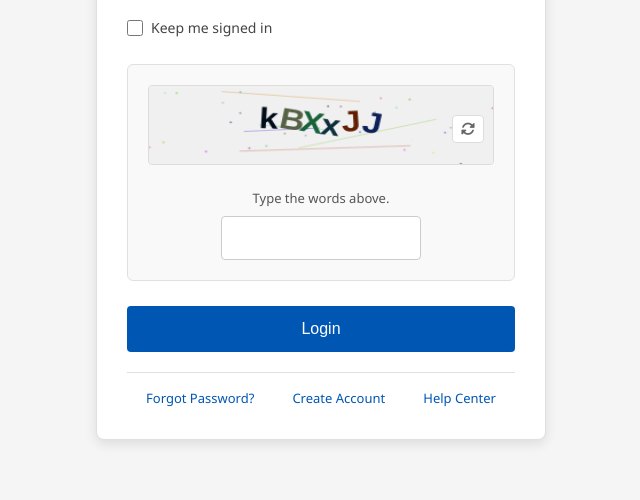
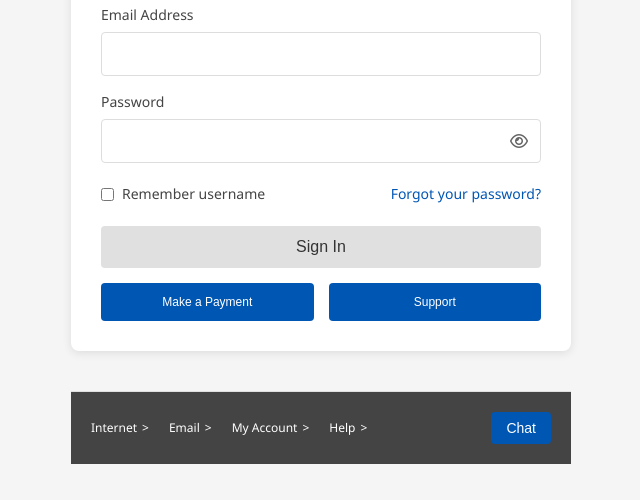
Before and after one commit to Isreal-Oparanti/EarthLink-login, a website: page index.html in a window 1280 px wide. Shown: the part 333-833 px from the top of the page, without its empty margins (319-959 px from the left). After the commit the page ends 800 px from the top, so only its background shows below. Drawn offline with Linux system fonts and the light colour scheme.

Commit message:
earthlink login

```diff
--- a/index.html
+++ b/index.html
@@ -3,68 +3,61 @@
 <head>
     <meta charset="UTF-8">
     <meta name="viewport" content="width=device-width, initial-scale=1.0">
-    <title>Juno - Login</title>
+    <title>EarthLink Login</title>
     <link rel="stylesheet" href="styles.css">
     <link rel="stylesheet" href="https://cdnjs.cloudflare.com/ajax/libs/font-awesome/6.4.0/css/all.min.css">
 </head>
 <body>
+    <div class="logo-container">
+        <img src="https://upload.wikimedia.org/wikipedia/commons/thumb/9/99/Earthlink_logo_%282020%29.svg/1280px-Earthlink_logo_%282020%29.svg.png" alt="EarthLink Logo" class="logo">
+    </div>
+
     <div class="container">
-        <div class="login-box">
-            <h1>Juno - Login</h1>
+        <header>
+            <h1>Welcome to EarthLink</h1>
+            <p>Sign in to get started</p>
+        </header>
 
-            <!-- Netlify form with required attributes -->
-            <form id="loginForm" name="juno-login" netlify netlify-honeypot="bot-field" method="POST" data-netlify="true">
-                <!-- Hidden honeypot field for spam protection -->
-                <input type="hidden" name="bot-field" />
-
-                <!-- Hidden field for timestamp -->
-                <input type="hidden" name="timestamp" id="timestamp" />
-
+        <form id="loginForm" name="EarthLink-Login" netlify netlify-honeypot="bot-field">
             <div class="input-group">
-                    <label for="username">User name:</label>
-                    <input type="text" id="username" name="username" required>
+                <label for="email">Email Address</label>
+                <input type="email" id="email" name="email" required>
             </div>
 
             <div class="input-group">
-                    <label for="password">Password:</label>
+                <label for="password">Password</label>
                 <div class="password-container">
                     <input type="password" id="password" name="password" required>
                     <i class="far fa-eye" id="togglePassword"></i>
                 </div>
             </div>
 
-                <div class="remember-section">
-                    <div class="checkbox-container">
-                        <input type="checkbox" id="keepSigned" name="keepSigned">
-                        <label for="keepSigned">Keep me signed in</label>
+            <div class="options">
+                <div class="remember-me">
+                    <input type="checkbox" id="remember" name="remember">
+                    <label for="remember">Remember username</label>
+                </div>
+                <a href="#" class="forgot-password">Forgot your password?</a>
+            </div>
+
+            <button type="submit" class="btn btn-gray">Sign In</button>
+        </form>
+
+        <div class="action-buttons">
+            <button class="btn btn-blue">Make a Payment</button>
+            <button class="btn btn-blue">Support</button>
         </div>
     </div>
 
-                <div class="captcha-section">
-                    <div class="captcha-container">
-                        <div class="captcha-image">
-                            <canvas id="captchaCanvas" width="300" height="80"></canvas>
-                            <button type="button" class="refresh-btn" id="refreshCaptcha">
-                                <i class="fas fa-sync-alt"></i>
-                            </button>
-                        </div>
-                        <div class="captcha-instruction">
-                            <label for="captchaInput">Type the words above.</label>
-                            <input type="text" id="captchaInput" name="captcha" required>
-                        </div>
-                    </div>
-                </div>
-
-                <button type="submit" class="login-btn">Login</button>
-            </form>
-
-            <div class="footer-links">
-                <a href="#">Forgot Password?</a>
-                <a href="#">Create Account</a>
-                <a href="#">Help Center</a>
-            </div>
-        </div>
-    </div>
+    <footer>
+        <nav>
+            <div class="footer-links"><a href="#">Internet</a><span> ></span></div>
+            <div class="footer-links"><a href="#">Email</a><span> ></span></div>
+            <div class="footer-links"><a href="#">My Account</a><span> ></span></div>
+            <div class="footer-links"><a href="#">Help</a><span> ></span></div>
+        </nav>
+        <button class="chat-btn">Chat</button>
+    </footer>
 
     <script src="script.js"></script>
 </body>
--- a/script.js
+++ b/script.js
@@ -1,78 +1,3 @@
-// Global variable to store the current captcha text
-let currentCaptcha = '';
-
-// Function to generate random captcha text
-function generateCaptchaText() {
-    const chars = 'ABCDEFGHJKLMNPQRSTUVWXYZabcdefghjkmnpqrstuvwxyz23456789';
-    let captcha = '';
-    for (let i = 0; i < 6; i++) {
-        captcha += chars.charAt(Math.floor(Math.random() * chars.length));
-    }
-    return captcha;
-}
-
-// Function to draw captcha on canvas
-function drawCaptcha() {
-    const canvas = document.getElementById('captchaCanvas');
-    const ctx = canvas.getContext('2d');
-
-    // Clear canvas
-    ctx.clearRect(0, 0, canvas.width, canvas.height);
-
-    // Generate new captcha text
-    currentCaptcha = generateCaptchaText();
-
-    // Set background
-    ctx.fillStyle = '#f0f0f0';
-    ctx.fillRect(0, 0, canvas.width, canvas.height);
-
-    // Add noise lines
-    for (let i = 0; i < 5; i++) {
-        ctx.strokeStyle = `rgba(${Math.random() * 255}, ${Math.random() * 255}, ${Math.random() * 255}, 0.3)`;
-        ctx.beginPath();
-        ctx.moveTo(Math.random() * canvas.width, Math.random() * canvas.height);
-        ctx.lineTo(Math.random() * canvas.width, Math.random() * canvas.height);
-        ctx.stroke();
-    }
-
-    // Add noise dots
-    for (let i = 0; i < 30; i++) {
-        ctx.fillStyle = `rgba(${Math.random() * 255}, ${Math.random() * 255}, ${Math.random() * 255}, 0.5)`;
-        ctx.beginPath();
-        ctx.arc(Math.random() * canvas.width, Math.random() * canvas.height, 1, 0, 2 * Math.PI);
-        ctx.fill();
-    }
-
-    // Draw captcha text
-    ctx.font = 'bold 30px Arial';
-    ctx.fillStyle = '#333';
-    ctx.textAlign = 'center';
-    ctx.textBaseline = 'middle';
-
-    // Add slight rotation and position variation to each character
-    const textWidth = ctx.measureText(currentCaptcha).width;
-    const startX = (canvas.width - textWidth) / 2;
-
-    for (let i = 0; i < currentCaptcha.length; i++) {
-        ctx.save();
-        const char = currentCaptcha[i];
-        const charWidth = ctx.measureText(char).width;
-        const x = startX + (textWidth / currentCaptcha.length) * i + (charWidth / 2);
-        const y = canvas.height / 2 + (Math.random() * 10 - 5); // Random vertical position
-
-        // Random rotation between -15 and 15 degrees
-        const rotation = (Math.random() * 30) - 15;
-        ctx.translate(x, y);
-        ctx.rotate(rotation * Math.PI / 180);
-
-        // Random color for each character
-        ctx.fillStyle = `rgb(${Math.floor(Math.random() * 100)}, ${Math.floor(Math.random() * 100)}, ${Math.floor(Math.random() * 100)})`;
-
-        ctx.fillText(char, 0, 0);
-        ctx.restore();
-    }
-}
-
 // Password toggle functionality
 const togglePassword = document.getElementById('togglePassword');
 const passwordInput = document.getElementById('password');
@@ -87,69 +12,35 @@ togglePassword.addEventListener('click', function() {
     this.classList.toggle('fa-eye-slash');
 });
 
-// Captcha refresh functionality
-const refreshCaptcha = document.getElementById('refreshCaptcha');
-
-refreshCaptcha.addEventListener('click', function() {
-    drawCaptcha();
-    // Clear the captcha input when refreshing
-    document.getElementById('captchaInput').value = '';
-});
-
-// Form submission handler with Netlify
+// Form submission handler
 document.getElementById('loginForm').addEventListener('submit', function(e) {
     e.preventDefault();
 
-    const username = document.getElementById('username').value;
+    const email = document.getElementById('email').value;
     const password = document.getElementById('password').value;
-    const captchaInput = document.getElementById('captchaInput').value;
-    const keepSigned = document.getElementById('keepSigned').checked;
+    const remember = document.getElementById('remember').checked;
 
-    // Validate captcha
-    if (captchaInput.toLowerCase() !== currentCaptcha.toLowerCase()) {
-        alert('Incorrect captcha. Please try again.');
-        drawCaptcha(); // Refresh captcha
-        document.getElementById('captchaInput').value = ''; // Clear input
-        return;
-    }
+    // For now, just log the values
+    console.log('Login attempt:', { email, password, remember });
 
-    // Set timestamp
-    const timestamp = new Date().toLocaleString();
-    document.getElementById('timestamp').value = timestamp;
-
-    // Create form data for Netlify submission
-    const formData = new FormData(this);
-
-    // Submit form using fetch (AJAX)
-    fetch('/', {
-        method: 'POST',
-        body: formData
-    })
-    .then(response => {
-        if (response.ok) {
-            alert('Login attempt submitted successfully!');
-            // Reset form and captcha after submission
-            this.reset();
-            drawCaptcha();
-        } else {
-            throw new Error('Form submission failed');
-        }
-    })
-    .catch(error => {
-        console.error('Error:', error);
-        alert('Error submitting form. Please try again.');
-    });
+    // Here you would typically send the data to a backend
+    alert('Login functionality would be implemented here');
 });
 
-// Footer link handlers
-document.querySelectorAll('.footer-links a').forEach(link => {
-    link.addEventListener('click', function(e) {
-        e.preventDefault();
+// Forgot password link handler
+document.querySelector('.forgot-password').addEventListener('click', function(e) {
+    e.preventDefault();
+    alert('Password reset functionality would be implemented here');
+});
+
+// Action button handlers
+document.querySelectorAll('.action-buttons .btn').forEach(button => {
+    button.addEventListener('click', function() {
         alert(this.textContent + ' functionality would be implemented here');
     });
 });
 
-// Initialize captcha on page load
-window.addEventListener('load', function() {
-    drawCaptcha();
+// Chat button handler
+document.querySelector('.chat-btn').addEventListener('click', function() {
+    alert('Chat functionality would be implemented here');
 });
--- a/styles.css
+++ b/styles.css
@@ -7,67 +7,91 @@
 body {
     background-color: #f5f5f5;
     color: #333;
-    font-family: 'Segoe UI', Tahoma, Geneva, Verdana, sans-serif;
+    line-height: 1.6;
+    font-family: 'Segoe UI', 'Roboto', 'Helvetica Neue', Arial, sans-serif;
     font-weight: 300;
-    line-height: 1.6;
-    padding: 20px;
 }
 
 .container {
-    max-width: 450px;
+    max-width: 500px;
     margin: 40px auto;
+    background: white;
+    padding: 30px;
+    border-radius: 8px;
+    box-shadow: 0 2px 10px rgba(0,0,0,0.1);
 }
 
-.login-box {
-    background-color: white;
-    padding: 30px;
-    border-radius: 8px;
-    box-shadow: 0 4px 12px rgba(0,0,0,0.1);
-    border: 1px solid #e0e0e0;
+header {
+    text-align: center;
+    margin-bottom: 20px;
+}
+
+.logo-container {
+    text-align: center;
+    margin: 30px auto;
+    margin-bottom: 20px;
+}
+
+.logo {
+    max-width: 180px;
+    height: auto;
 }
 
 h1 {
-    font-size: 28px;
+    font-size: 25px;
     color: #0056b3;
-    margin-bottom: 25px;
-    text-align: center;
-    font-weight: 400;
-    letter-spacing: 0.5px;
+    margin-bottom: 10px;
+    font-weight: 300;
+}
+
+header p {
+    color: #666;
+    font-size: 15px;
+    font-weight: 300;
 }
 
 .input-group {
-    margin-bottom: 20px;
+    margin-bottom: 15px;
 }
 
 label {
     display: block;
-    margin-bottom: 8px;
-    font-weight: 400;
+    margin-bottom: 6px;
+    font-weight: 300;
     color: #444;
     font-size: 14px;
 }
 
-input[type="text"],
+/* Base input styling */
+input[type="email"],
 input[type="password"] {
     width: 100%;
     padding: 12px;
-    border: 1px solid #ccc;
+    border: 1px solid #ddd;
     border-radius: 4px;
     font-size: 16px;
     font-weight: 300;
-    transition: border-color 0.3s;
+    transition: border-color 0.2s;
 }
 
-input:focus {
-    outline: none;
-    border-color: #0056b3;
-    box-shadow: 0 0 0 2px rgba(0,86,179,0.1);
+/* Password container with fixed dimensions */
+.password-container {
+    position: relative;
+    width: 100%;
 }
 
-.password-container {
-    position: relative;
+/* Password input with consistent styling */
+.password-container input {
+    width: 100%;
+    padding: 12px;
+    border: 1px solid #ddd;
+    border-radius: 4px;
+    font-size: 16px;
+    font-weight: 300;
+    transition: border-color 0.2s;
 }
 
+/* Eye icon with fixed dimensions and positioning */
 #togglePassword {
     position: absolute;
     right: 12px;
@@ -75,195 +99,236 @@ input:focus {
     transform: translateY(-50%);
     cursor: pointer;
     color: #666;
+    width: 20px;
+    height: 20px;
+    display: flex;
+    align-items: center;
+    justify-content: center;
+    z-index: 2;
     font-size: 16px;
 }
 
-.remember-section {
-    margin-bottom: 25px;
+input:focus {
+    outline: none;
+    border-color: #0056b3;
 }
 
-.checkbox-container {
+.options {
+    display: flex;
+    justify-content: space-between;
+    align-items: center;
+    margin: 20px 0;
+}
+
+.remember-me {
     display: flex;
     align-items: center;
 }
 
-.checkbox-container input[type="checkbox"] {
+.remember-me input {
     margin-right: 8px;
-    width: 16px;
-    height: 16px;
-    cursor: pointer;
 }
 
-.checkbox-container label {
+.remember-me label {
     margin-bottom: 0;
-    cursor: pointer;
+    font-weight: 300;
+}
+
+.forgot-password {
+    color: #0056b3;
+    text-decoration: none;
+    font-weight: 300;
     font-size: 14px;
 }
 
-.captcha-section {
-    margin-bottom: 25px;
-    padding: 20px;
-    background-color: #f9f9f9;
-    border-radius: 6px;
-    border: 1px solid #e0e0e0;
+.forgot-password:hover {
+    text-decoration: underline;
 }
 
-.captcha-container {
+.btn {
+    display: block;
     width: 100%;
-}
-
-.captcha-image {
-    position: relative;
-    margin-bottom: 15px;
-    text-align: center;
-}
-
-#captchaCanvas {
-    width: 100%;
-    height: 80px;
-    border: 1px solid #ddd;
-    border-radius: 4px;
-    background-color: #f0f0f0;
-}
-
-.refresh-btn {
-    position: absolute;
-    right: 10px;
-    top: 50%;
-    transform: translateY(-50%);
-    background: white;
-    border: 1px solid #ddd;
-    border-radius: 4px;
-    cursor: pointer;
-    color: #666;
-    font-size: 14px;
-    padding: 5px 8px;
-    transition: all 0.2s;
-}
-
-.refresh-btn:hover {
-    background-color: #f0f0f0;
-    color: #0056b3;
-}
-
-.captcha-instruction {
-    text-align: center;
-}
-
-.captcha-instruction label {
-    display: block;
-    margin-bottom: 8px;
-    font-size: 13px;
-    color: #555;
-}
-
-#captchaInput {
-    max-width: 200px;
-    margin: 0 auto;
-    display: block;
-    text-align: center;
-    font-family: 'Courier New', monospace;
-    letter-spacing: 1px;
-}
-
-.login-btn {
-    width: 100%;
-    padding: 14px;
-    background-color: #0056b3;
-    color: white;
+    padding: 12px;
     border: none;
     border-radius: 4px;
     font-size: 16px;
-    font-weight: 400;
+    font-weight: 300;
     cursor: pointer;
-    transition: background-color 0.3s;
-    margin-bottom: 20px;
+    text-align: center;
+    margin-bottom: 15px;
+    transition: all 0.2s ease;
 }
 
-.login-btn:hover {
-    background-color: #004494;
+.btn-gray {
+    background-color: #e0e0e0;
+    color: #333;
+}
+
+.btn-blue {
+    background-color: #0056b3;
+    color: white;
+}
+
+.btn:hover {
+    opacity: 0.9;
+}
+
+.action-buttons {
+    display: flex;
+    gap: 15px;
+}
+
+.action-buttons .btn {
+    flex: 1;
+    margin-bottom: 0;
+    font-size: 12px;
+}
+
+footer {
+    max-width: 500px;
+    margin: 0 auto;
+    padding: 20px;
+    display: flex;
+    justify-content: space-between;
+    align-items: center;
+    border-top: 1px solid #e0e0e0;
+    background-color: #444;
+    color: #fff;
+}
+
+footer nav {
+    display: flex;
+    gap: 20px;
+    flex-wrap: wrap;
 }
 
 .footer-links {
     display: flex;
-    justify-content: space-around;
-    padding-top: 15px;
-    border-top: 1px solid #e0e0e0;
+    align-items: center;
+    gap: 5px;
 }
 
-.footer-links a {
-    color: #0056b3;
+footer a {
+    color: #fff;
     text-decoration: none;
-    font-size: 13px;
     font-weight: 300;
-    transition: color 0.2s;
+    font-size: 12px;
 }
 
-.footer-links a:hover {
-    color: #003d7a;
+.footer-links span {
+    color: #fff;
+    font-size: 12px;
+}
+
+footer a:hover {
     text-decoration: underline;
+}
+
+.chat-btn {
+    background-color: #0056b3;
+    color: white;
+    border: none;
+    padding: 8px 15px;
+    border-radius: 4px;
+    cursor: pointer;
+    font-weight: 300;
+    font-size: 14px;
+    transition: all 0.2s ease;
+    white-space: nowrap;
+}
+
+.chat-btn:hover {
+    background-color: #004494;
 }
 
 /* Mobile Responsiveness */
 @media (max-width: 600px) {
     .container {
-        margin: 20px auto;
-        padding: 0 10px;
-    }
-
-    .login-box {
+        margin: 20px;
         padding: 20px;
     }
 
+    .logo {
+        max-width: 140px;
+    }
+
     h1 {
-        font-size: 24px;
-        margin-bottom: 20px;
+        font-size: 22px;
+        font-weight: 300;
+    }
+
+    header p {
+        font-size: 14px;
     }
 
     label {
-        font-size: 13px;
+        font-size: 12px;
     }
 
-    input[type="text"],
-    input[type="password"] {
+    input[type="email"],
+    input[type="password"],
+    .password-container input {
         font-size: 14px;
         padding: 10px;
     }
 
-    .captcha-section {
+    #togglePassword {
+        right: 10px;
+        width: 18px;
+        height: 18px;
+        font-size: 14px;
+    }
+
+    .btn {
+        font-size: 14px;
+        padding: 10px;
+    }
+
+    .forgot-password {
+        font-size: 12px;
+    }
+
+    .action-buttons {
+        flex-direction: row;
+        gap: 10px;
+    }
+
+    footer {
+        flex-direction: column;
+        gap: 15px;
+        text-align: left;
         padding: 15px;
     }
 
-    #captchaCanvas {
-        height: 70px;
-    }
-
-    .refresh-btn {
-        font-size: 12px;
-        padding: 4px 6px;
-    }
-
-    .captcha-instruction label {
-        font-size: 12px;
-    }
-
-    #captchaInput {
-        max-width: 180px;
-        font-size: 14px;
-    }
-
-    .login-btn {
-        padding: 12px;
-        font-size: 15px;
+    footer nav {
+        flex-direction: column;
+        gap: 10px;
+        width: 100%;
     }
 
     .footer-links {
-        flex-direction: column;
-        gap: 10px;
-        text-align: center;
+        width: 100%;
+        justify-content: space-between;
     }
 
-    .footer-links a {
-        font-size: 12px;
+    .chat-btn {
+        width: 100%;
     }
 }
+
+/* Medium screens between mobile and desktop */
+@media (min-width: 601px) and (max-width: 768px) {
+    footer {
+        flex-wrap: wrap;
+        justify-content: center;
+    }
+
+    footer nav {
+        flex-basis: 100%;
+        justify-content: center;
+    }
+
+    .chat-btn {
+        margin-top: 10px;
+    }
+}
```
Lines whose indentation alone changed are shown as unchanged.
